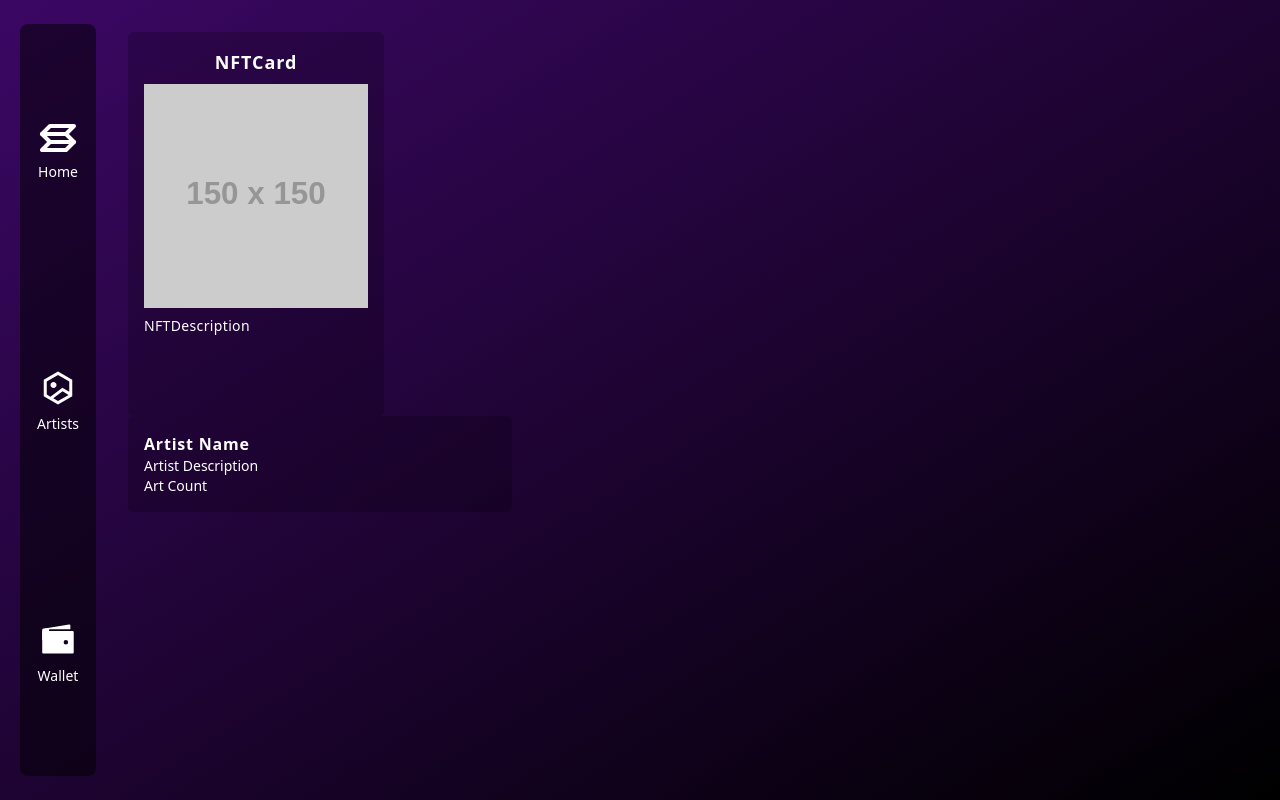
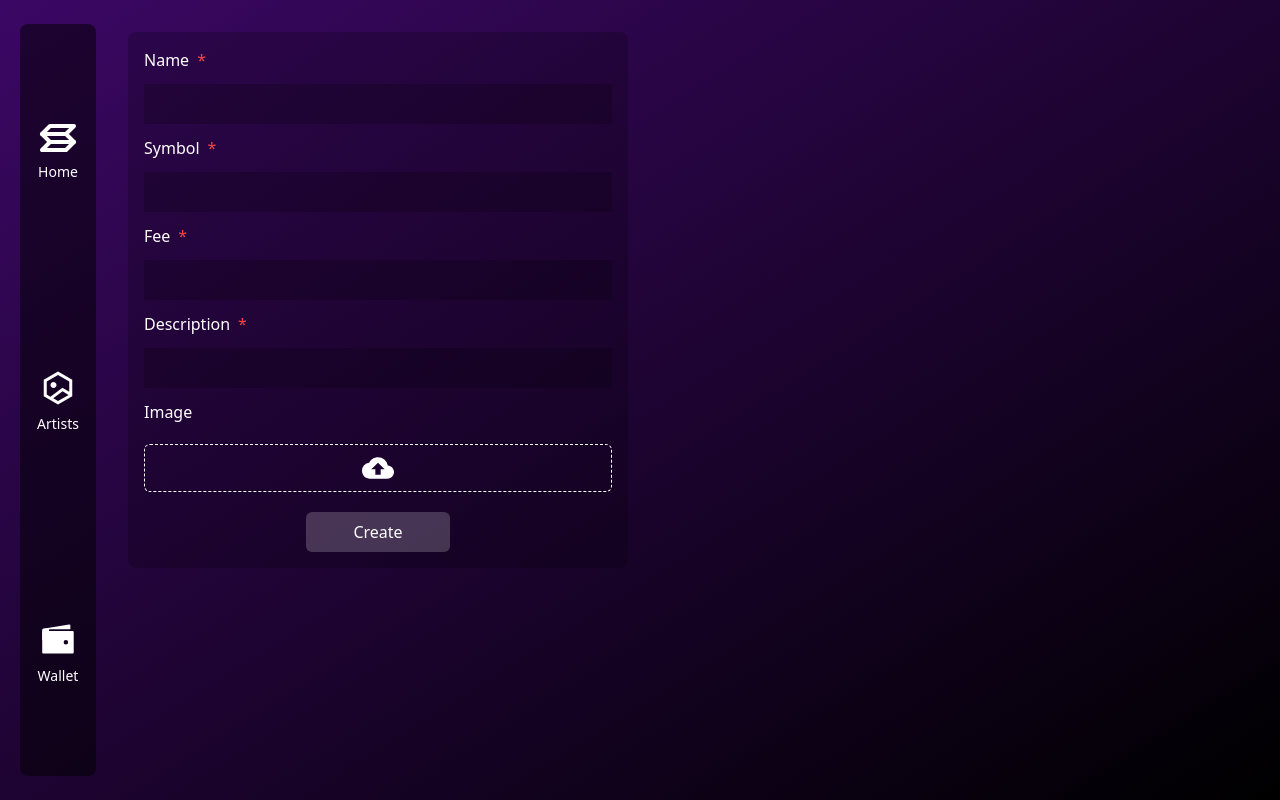
Before and after one commit to MiqeWazowhiskey/client, a React (Vite) app: page / in a window 1280 px wide. Built offline with nearby package versions, Linux system fonts and the light colour scheme.

Commit message:
feat: create nft form

```diff
--- a/package.json
+++ b/package.json
@@ -16,6 +16,7 @@
     "helius-sdk": "^1.2.3",
     "react": "^18.2.0",
     "react-dom": "^18.2.0",
+    "react-hook-form": "^7.50.1",
     "react-icons": "^5.0.1",
     "react-router-dom": "^6.22.0"
   },
--- /dev/null
+++ b/src/components/MintForm.tsx
@@ -0,0 +1,62 @@
+import {MintFormProps} from "../utils/types.ts";
+import {useForm} from "react-hook-form";
+import {useRef, useState} from "react";
+import {MdCloudUpload} from "react-icons/md";
+
+export const MintForm = () => {
+  const [isUploaded,setIsUploaded] = useState(false)
+  const {
+    register,
+    handleSubmit,
+    formState: { errors }
+  } = useForm<MintFormProps>()
+
+  const imageRef = useRef<HTMLInputElement>(null)
+  const onImageUpload = () => {
+    if (imageRef.current) {
+      imageRef.current.click()
+    }
+  }
+  const uploadImage = () => {
+    try {
+      setIsUploaded(true)
+    } catch (error) {
+      setIsUploaded(false)
+      alert("Something went wrong")
+    }
+  }
+
+  const onSubmit = (data: MintFormProps) => console.log(data)
+
+  return (
+    <form className="flex flex-col gap-3 w-[500px] px-4 py-4 bg-black bg-opacity-20 rounded-lg items-center" onSubmit={handleSubmit(onSubmit)}>
+      <label className="flex flex-row  gap-2 w-full" htmlFor="name">Name<p className="text-red-500">*</p></label>
+      <input className="bg-inherit py-2 px-4 w-full" {...register("name",{required:true})} />
+      {errors.name && errors.name.type === "required" && (
+        <span className="w-full text-end text-red-600 text-opacity-30">Required</span>
+      )}
+      <label className="flex flex-row  gap-2 w-full" htmlFor="symbol">Symbol<p className="text-red-500">*</p></label>
+      <input className="bg-inherit py-2 px-4 w-full" {...register("symbol",{required:true})} />
+      {errors.name && errors.name.type === "required" && (
+        <span className="w-full text-end text-red-600 text-opacity-30">Required</span>
+      )}
+      <label className="flex flex-row  gap-2 w-full" htmlFor="fee">Fee<p className="text-red-500">*</p></label>
+      <input className="bg-inherit py-2 px-4 w-full" {...register("fee",{required:true})} />
+      {errors.name && errors.name.type === "required" && (
+        <span className="w-full text-end text-red-600 text-opacity-30">Required</span>
+      )}
+      <label className="flex flex-row  gap-2 w-full" htmlFor="description">Description<p className="text-red-500">*</p></label>
+      <input className="bg-inherit py-2 px-4 w-full" {...register("description",{required:true})} />
+      {errors.name && errors.name.type === "required" && (
+        <span className="w-full text-end text-red-600 text-opacity-30">Required</span>
+      )}
+      <label className="flex flex-row  gap-2 w-full" htmlFor="image">Image</label>
+      <input accept=".png,.jpg,.jpeg" type="file" ref={imageRef} className="hidden" onChange={()=>uploadImage}/>
+      <button type="button" onClick={()=>onImageUpload()} className="bg-transparent border-dashed border-white border rounded-md flex items-center justify-center py-2 w-full h-12 mt-2">
+        <MdCloudUpload size={32} />
+      </button>
+      {isUploaded && <p className="text-sm font-thin">Image Uploaded (Upload again to change)</p>}
+      <button type="submit" className="bg-white bg-opacity-20 hover:bg-opacity-30 py-2 w-36 mt-2 rounded-md">Create</button>
+    </form>
+  )
+}
--- a/src/pages/Home.tsx
+++ b/src/pages/Home.tsx
@@ -1,11 +1,11 @@
 import {NFTCard} from "../components/NFTCard.tsx";
 import {ArtistCard} from "../components/ArtistCard.tsx";
+import {MintForm} from "../components/MintForm.tsx";
 
 export const Home = () => {
   return (
     <div className="w-full text-white h-full">
-      <NFTCard/>
-      <ArtistCard/>
+      <MintForm/>
     </div>
   )
 }
--- a/src/services/nftService.ts
+++ b/src/services/nftService.ts
@@ -11,10 +11,10 @@ export const createNft = async (name:string,owner:string, description:string,ima
     sellerFeeBasisPoints:fee
   });
   console.log(response.result);
-
 }
 
 export const getMints = async () => {
   const response = await helius.getMintlist({query: Collections.ABC});
+  console.log(response.result);
   return response.result;
 }
--- /dev/null
+++ b/src/utils/types.ts
@@ -0,0 +1,6 @@
+export interface MintFormProps {
+  name:string,
+  symbol:string,
+  description:string,
+  fee:string,
+}
```
Also changed, not shown: 1 other file (tests, documents, lock files or other folders).
